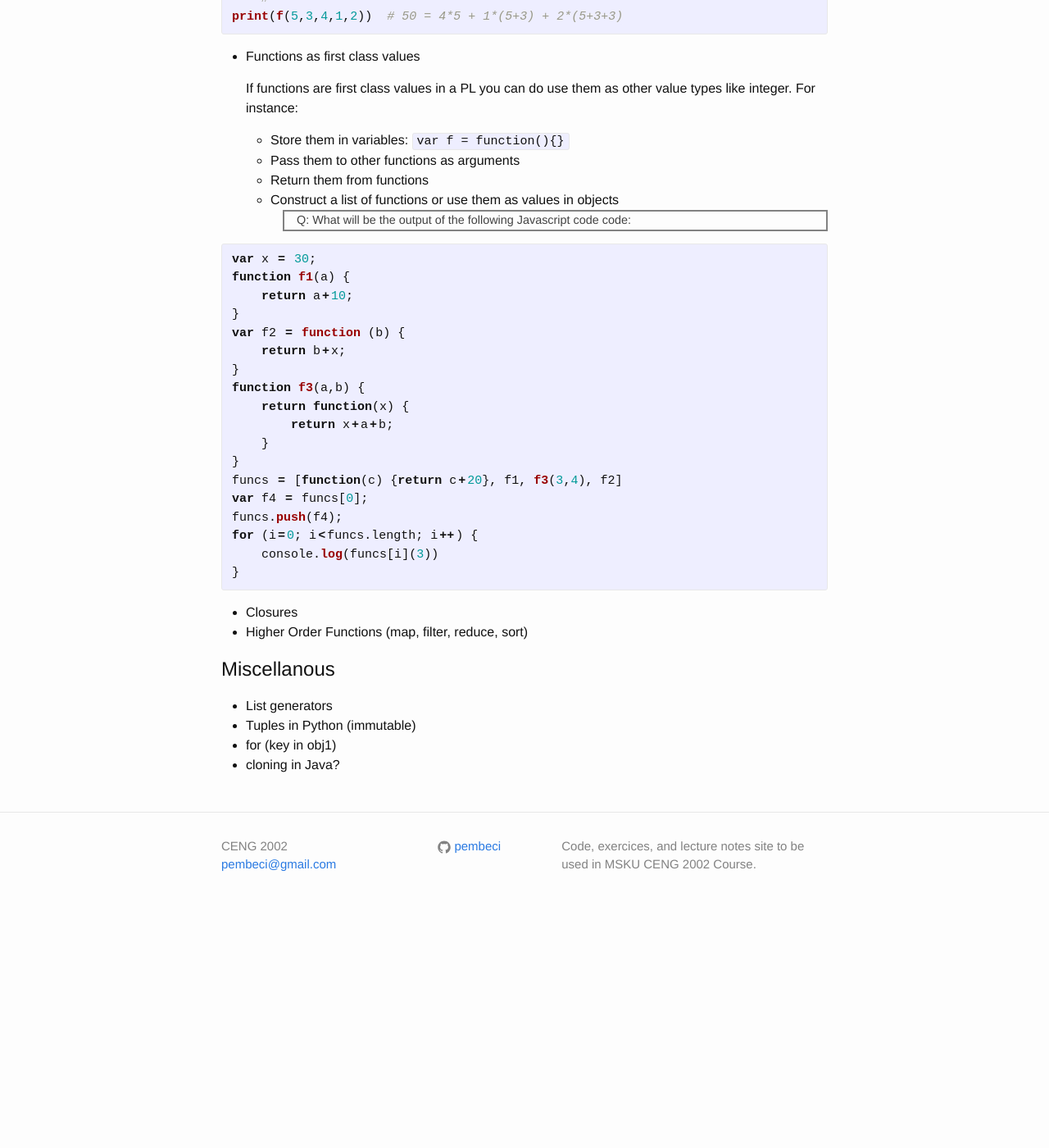
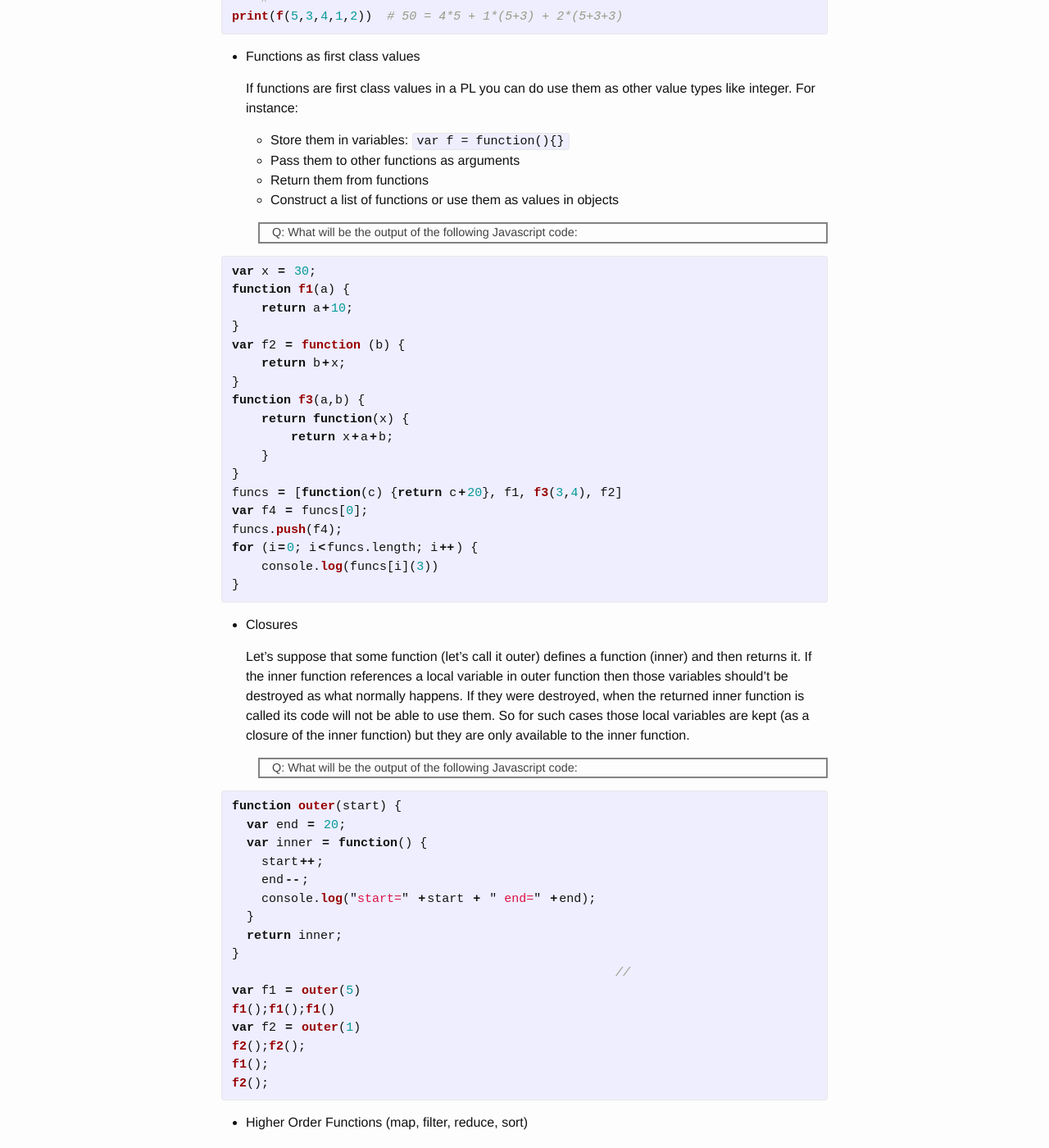
Before and after one commit to pembeci/ceng2002, a Jekyll site: the page built from index.md, in a window 1280 px wide and 1400 px high, scrolled down 6373 px. Shown: the whole window at 82% size. Built offline with Jekyll 4.4.1, drawn with Linux system fonts in a browser that asks for light colours; before the commit the page ends 7499 px from its top, so only the background shows below that.

Commit message:
Closures

```diff
--- a/index.md
+++ b/index.md
@@ -315,8 +315,8 @@ print(f(5,3,4,1,2))  # 50 = 4*5 + 1*(5+3) + 2*(5+3+3)
   - Return them from functions
   - Construct a list of functions or use them as values in objects
 
-  {:.q}
-  > Q: What will be the output of the following Javascript code code:
+{:.q}
+> Q: What will be the output of the following Javascript code:
 >
 > {% highlight javascript %}
 var x = 30;
@@ -340,6 +340,36 @@ for (i=0; i<funcs.length; i++) {
 {% endhighlight %}
 
 * Closures
+
+  Let's suppose that some function (let's call it outer) defines a function (inner)
+  and then returns it. If the inner function references a local variable in outer function
+  then those variables should't be destroyed as what normally happens. If they were destroyed,
+  when the returned inner function is called its code will not be able to use them.
+  So for such cases those local variables are kept (as a closure of the inner function)
+  but they are only available to the inner function.
+
+{:.q}
+> Q: What will be the output of the following Javascript code:
+>
+> {% highlight javascript %}
+function outer(start) {
+  var end = 20;
+  var inner = function() {
+    start++;
+    end--;
+    console.log("start=" +start + " end=" +end);
+  }
+  return inner;
+}
+                                                    //
+var f1 = outer(5)
+f1();f1();f1()
+var f2 = outer(1)
+f2();f2();
+f1();
+f2();
+{% endhighlight %}
+
 * Higher Order Functions (map, filter, reduce, sort)
 
 ## Miscellanous
```
